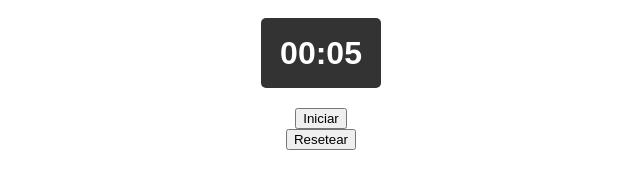
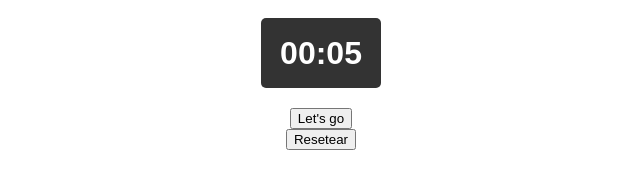
Before and after one commit to GuitarraFavoritas/simple-timer, a plain HTML site: page index.html in a window 1280 px wide. Shown: the full height of the page, 329-969 px from the left. Drawn offline with Linux system fonts and the light colour scheme.

Commit message:
explorando

```diff
--- a/index.html
+++ b/index.html
@@ -9,7 +9,7 @@
 <body>
     <div class="timer-container">
         <input type="text" id="timer-display" value="00:05" />
-        <button id="start-button">Iniciar</button>
+        <button id="start-button">Let's go</button>
         <button id="stop-button">Resetear</button>
         <audio id="bell-sound" src="bell.mp3" autoplay></audio>
       </div>
```
